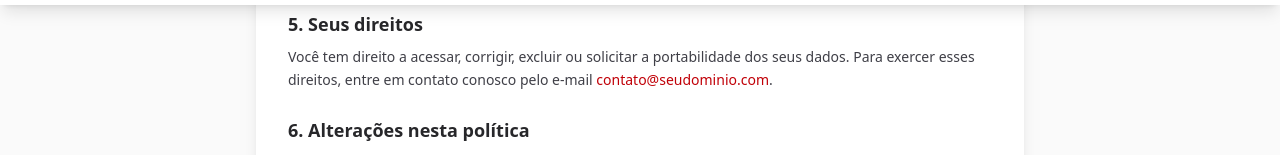
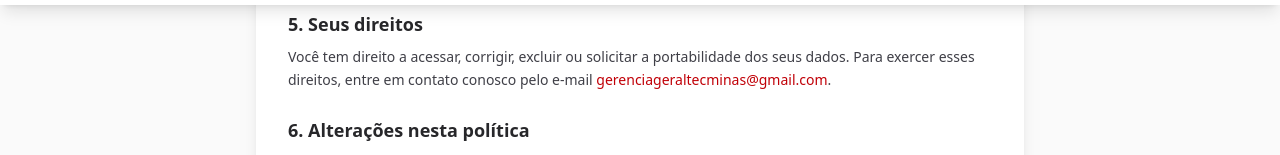
Before and after one commit to Peixotim/TecMinas, a Next.js app: page /politica-de-privacidade in a window 1280 px wide. Shown: the part 795-950 px from the top of the page. Built offline with nearby package versions, Linux system fonts and the light colour scheme.

Commit message:
fix: adiciona o email na politica de grupos

```diff
--- a/src/app/politica-de-privacidade/page.tsx
+++ b/src/app/politica-de-privacidade/page.tsx
@@ -83,7 +83,7 @@ export default function PoliticaPrivacidade() {
                 href="mailto:contato@seudominio.com"
                 className="text-red-700 font-medium hover:underline"
               >
-                contato@seudominio.com
+                gerenciageraltecminas@gmail.com
               </a>
               .
             </p>
```
